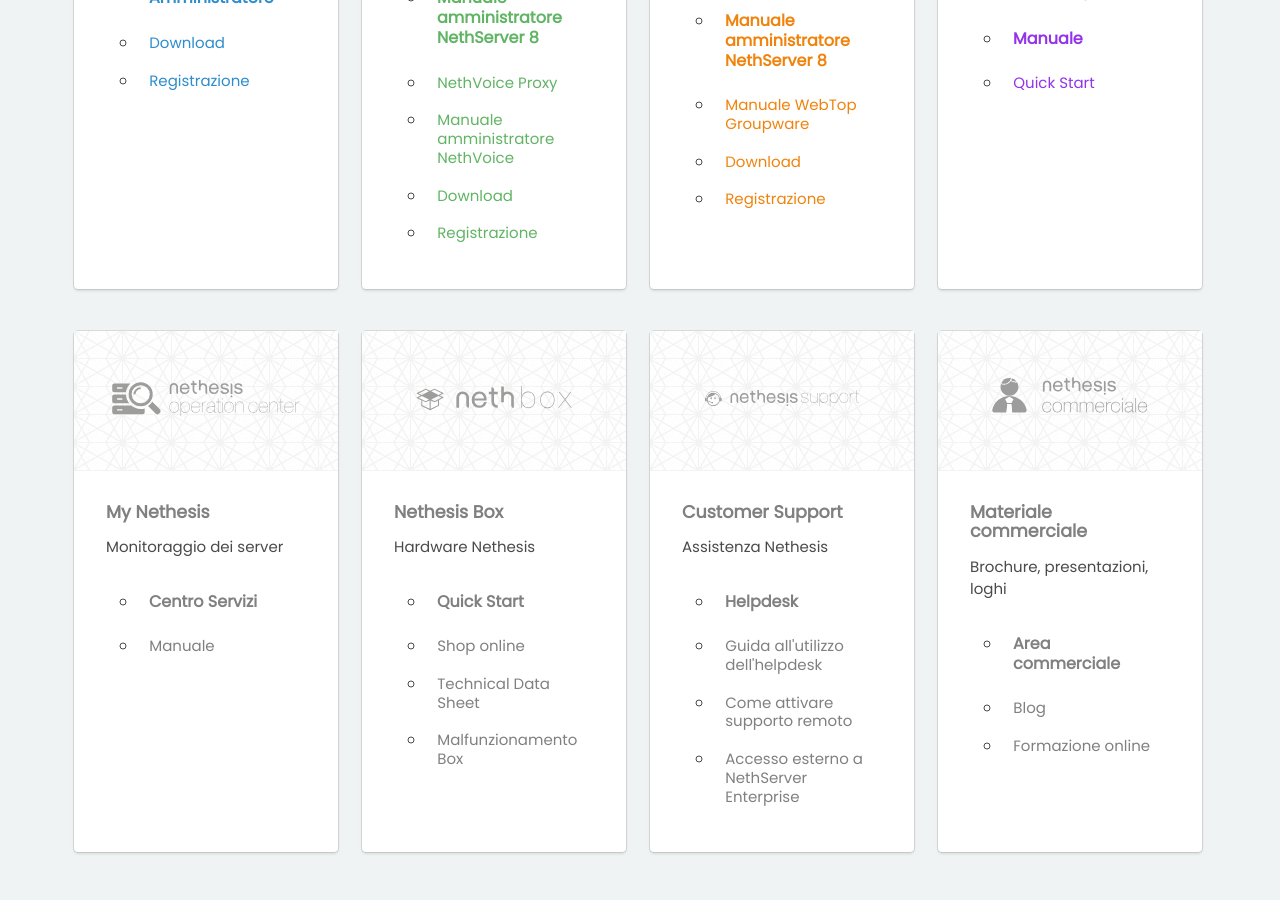
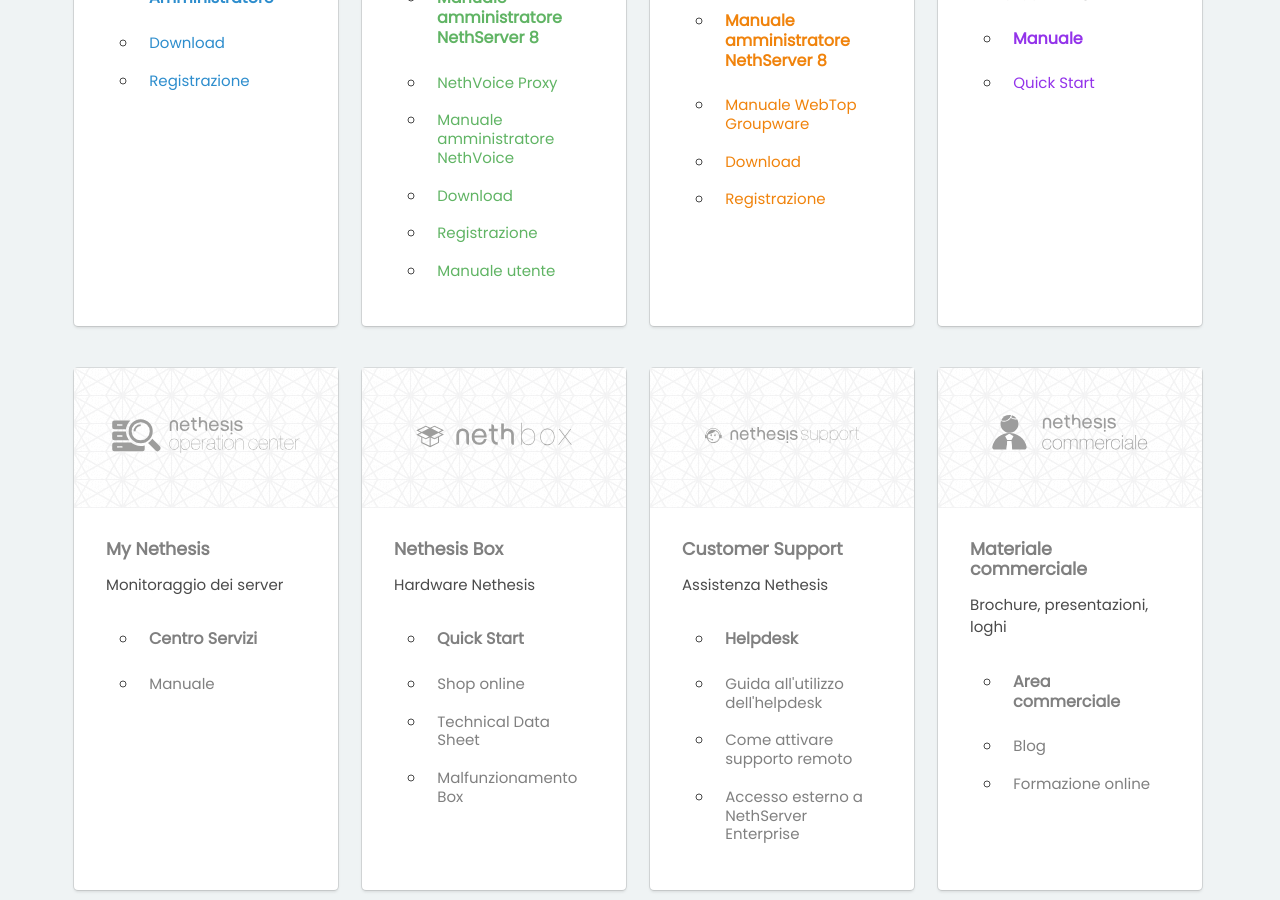
Before and after one commit to nethesis/docs, a Jekyll site: the page built from index.md, in a window 1280 px wide and 900 px high, scrolled down 693 px. Built offline with Jekyll 4.4.1, drawn with Linux system fonts in a browser that asks for light colours.

Commit message:
fix: add cti manual link
As per Federica request

```diff
--- a/_data/nethipedia_products.json
+++ b/_data/nethipedia_products.json
@@ -36,6 +36,9 @@
         }, {
             "label": "Registrazione",
             "url": "https://docs.nethserver.org/projects/ns8/en/latest/subscription.html#register-the-cluster"
+        }, {
+            "label": "Manuale utente",
+            "url": "https://docs.nethvoice.it/it/latest/"
         }]
     },
     {
```
